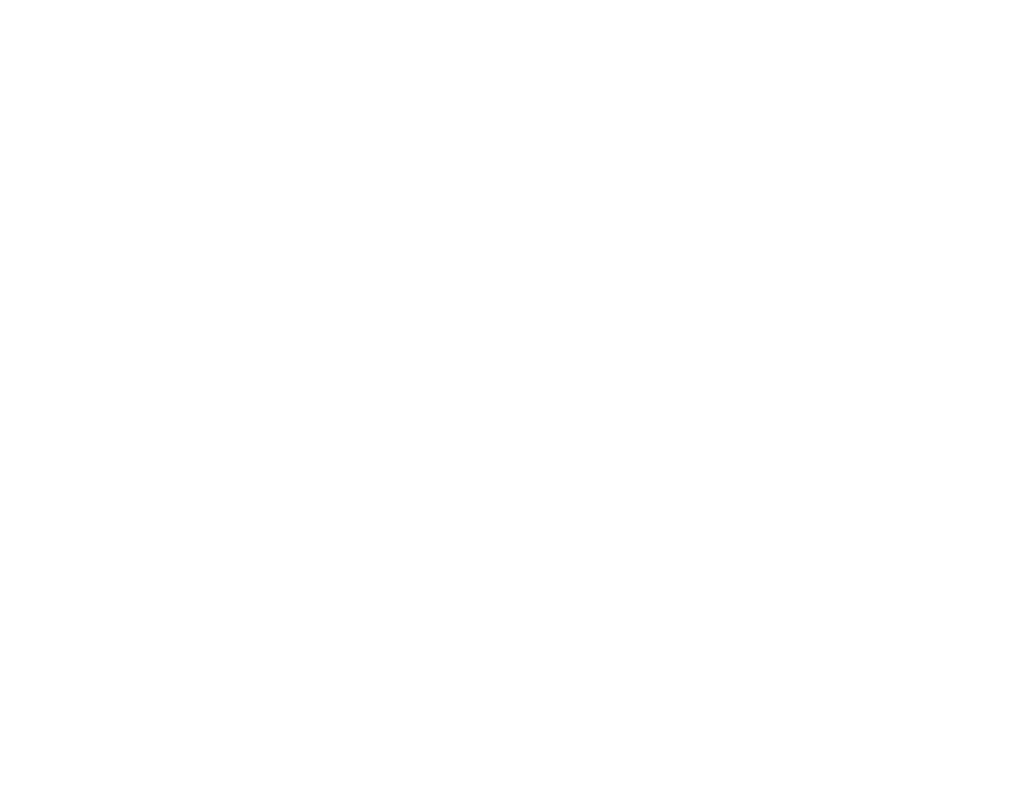
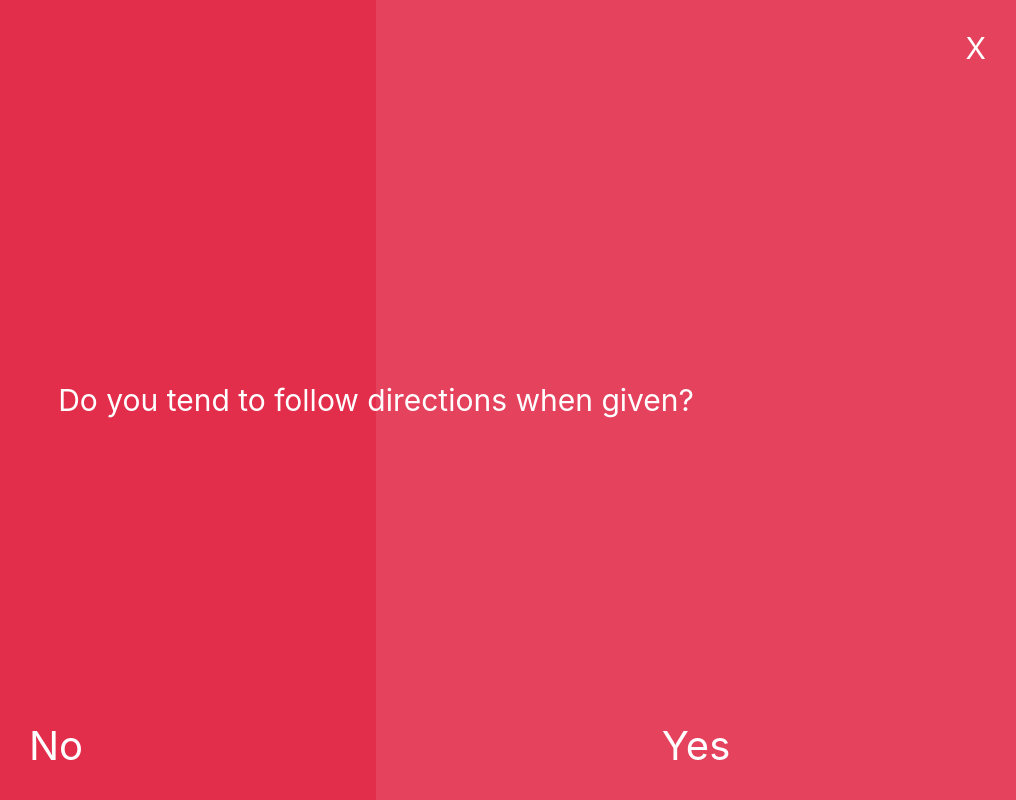
Before and after one commit to okpalaChidiebere/reactnd-mastering-web-animations, a React (Create React App) app: page /animatedQuestionnaire in a window 1280 px wide. Before the commit this address had no page. Shown: the whole page, without its empty margins (264-1280 px from the left). Built offline with nearby package versions, Linux system fonts and the light colour scheme.

Commit message:
Animated Questionare with options

```diff
--- a/src/App.js
+++ b/src/App.js
@@ -1,5 +1,11 @@
-import { BrowserRouter as Router, Route, Routes } from "react-router-dom";
+import {
+  BrowserRouter as Router,
+  Route,
+  Routes,
+  Navigate,
+} from "react-router-dom";
 import Home from "./components/Home";
+import AnimatedQuestionnaire from "./components/AnimatedQuestionnaire";
 import styles from "./css/App.module.css";
 
 function App() {
@@ -8,7 +14,12 @@
       <div className={styles.App}>
         <Routes>
           {/* <Route element={Layout}> */}
-          <Route path="/" element={<Home />} />
+          <Route path="/" element={<Navigate to="/animatedQuestionnaire" />} />
+          <Route path="home" element={<Home />} />
+          <Route
+            path="animatedQuestionnaire"
+            element={<AnimatedQuestionnaire />}
+          />
           {/* </Route> */}
         </Routes>
       </div>
--- /dev/null
+++ b/src/components/AnimatedQuestionnaire.js
@@ -0,0 +1,165 @@
+import { useCallback, useMemo, useRef, useState } from "react";
+import styles from "../css/styles.module.css";
+
+const initialState = {
+  index: 0, // our active index which we'll default to 0
+  questions: [
+    "Do you tend to follow directions when given?",
+    "Are you comfortable with the idea of standing and doing light physical activity most of the day?",
+    "Would you enjoy making sure your customers leave happy?",
+    "Are you willing to work nights and weekends (and possibly holidays)?",
+  ],
+};
+const { innerWidth: width } = window;
+
+export default function AnimatedQuestionnaire() {
+  const [state, setState] = useState(initialState);
+  const currentQuestionRef = useRef(null);
+  const nextQuestionRef = useRef(null);
+  const progressBarRef = useRef(null);
+
+  const { questions, index } = state;
+  const {
+    absoluteFill,
+    bar,
+    container,
+    close,
+    closeText,
+    option,
+    optionText,
+    overlay,
+    progress,
+    questionText,
+    yes,
+  } = styles;
+
+  /**
+   * we will render the question at index 0 at the first question,
+   * and the second question (index 1) that will sit offscreen that
+   * can translate in at thesame time we translate out the first question
+   * */
+  const question = useMemo(() => questions[index], [index, questions]);
+  const nextQuestion = useMemo(() => {
+    //if the next question is inside our array, we get the next question
+    if (index + 1 < questions.length) return questions[index + 1];
+    return null;
+  }, [index, questions]);
+
+  // translate the next question way off the screen to the right
+  const nextStyle = useMemo(
+    () => ({ transform: `translateX(${width}px)` }),
+    []
+  );
+
+  const reset = useCallback(() => {
+    progressBarRef.current.style.width = "0%"; //reset the bar
+    setState((currState) => ({
+      ...currState,
+      index: 0,
+    }));
+  }, []);
+
+  const handleAnswer = useCallback(async () => {
+    // we want the animation to properties to not be retained (reset back to original value) so we will leave the default `fill` config value which is "none"
+    // so we can prepare for new animations for the next question properly
+    const config = { duration: 400, fill: "forwards" };
+    const howFar = invlerp(0, questions.length, index + 1);
+
+    const questionAnimation = new Animation(
+      new KeyframeEffect(
+        currentQuestionRef.current,
+        { transform: [`translateX(${-width}px)`] },
+        config
+      ),
+      document.timeline
+    );
+
+    const nextQuestionAnimation = new Animation(
+      new KeyframeEffect(
+        nextQuestionRef.current,
+        { transform: [`translateX(${0}px)`] },
+        config
+      ),
+      document.timeline
+    );
+
+    const progressBarAnimation = new Animation(
+      new KeyframeEffect(
+        progressBarRef.current,
+        { width: `${howFar * 100}%` },
+        { ...config, composite: "replace" }
+      ),
+      document.timeline
+    );
+
+    // parallel animations
+    questionAnimation.play();
+    nextQuestionAnimation.play();
+    progressBarAnimation.play();
+
+    // wait for all the animations to finish
+    await Promise.all([
+      questionAnimation.finished,
+      nextQuestionAnimation.finished,
+      progressBarAnimation.finished,
+    ]);
+
+    /** reset animations properly */
+    nextQuestionAnimation.commitStyles();
+    questionAnimation.commitStyles();
+    progressBarAnimation.commitStyles();
+
+    /** reset animations properly */
+    questionAnimation.cancel();
+    nextQuestionAnimation.cancel();
+    progressBarAnimation.cancel();
+
+    // update state
+    setState((currState) => ({
+      ...currState,
+      index: currState.index + 1, //this causes the next question to be the main question and we have new next question
+    }));
+  }, [questions.length, index]);
+  return (
+    <div className={container}>
+      <div className={[absoluteFill, overlay].join(" ")}>
+        <span
+          ref={currentQuestionRef}
+          /**
+           * It is key is IMPORTANT to add so that react can properly re-render the question
+           * to avoid unnecessary flashes as you update the question */
+          key={question}
+          className={questionText}
+        >
+          {question}
+        </span>
+        <span
+          ref={nextQuestionRef}
+          className={questionText}
+          style={nextStyle}
+          /**
+           * It is key is IMPORTANT to add so that react can properly re-render the question
+           * to avoid unnecessary flashes as you update the question */
+          key={nextQuestion}
+        >
+          {nextQuestion}
+        </span>
+      </div>
+      <div className={progress}>
+        <div ref={progressBarRef} className={bar} />
+      </div>
+      <div onClick={handleAnswer} className={option}>
+        <span className={optionText}>No</span>
+      </div>
+      <div onClick={handleAnswer} className={[option, yes].join(" ")}>
+        <span className={optionText}>Yes</span>
+      </div>
+      <div className={close} onClick={reset}>
+        <span className={closeText}>X</span>
+      </div>
+    </div>
+  );
+}
+
+const clamp = (a, min = 0, max = 1) => Math.min(max, Math.max(min, a));
+const invlerp = (x, y, a) => clamp((a - x) / (y - x));
--- a/src/css/App.module.css
+++ b/src/css/App.module.css
@@ -2,5 +2,5 @@
   display: flex;
   flex: 1;
   margin: 0 auto;
-  padding: 0 1em;
+  padding: 0 auto;
 }
--- /dev/null
+++ b/src/css/styles.module.css
@@ -0,0 +1,93 @@
+.container {
+  flex: 1;
+  min-height: 100vh;
+  display: flex;
+  flex-direction: row; /** this will allow us to lay our buttons out on the left and right sides */
+  justify-content: center;
+  align-items: stretch;
+  overflow: hidden;
+  background-color: #e22d4b;
+}
+
+.absoluteFill {
+  position: absolute;
+  left: 0;
+  right: 0;
+  top: 0;
+  bottom: 0;
+}
+
+.option {
+  display: flex;
+  flex: 1; /* we want the button stretch the entire screen */
+  flex-direction: column;
+  justify-content: flex-end; /* we want our content to be at the end */
+  align-items: center; /* we want our content to be centered inside */
+  z-index: 1;
+  cursor: pointer;
+}
+
+/* activeOpacity of 0.7 when the button is clicked */
+.option:active {
+  opacity: 0.7;
+}
+
+.yes {
+  /* we want to distinguish between the yes and no button */
+  background-color: rgba(255, 255, 255, 0.1);
+}
+
+.optionText {
+  font-size: 40px;
+  color: #fff;
+  margin-bottom: 30px;
+}
+
+.overlay {
+  display: flex;
+  /**
+    * we want to center our question in the middle of the screen and they have to be on thesame plane
+    * This means; as we animate the next question in; it needs to be in exact same stop that the question
+    *  being animated out left. To achieve this; we have to do some absolute positioning (look at styles.questionText) to make the items
+    * flow correctly
+    */
+  align-items: center;
+  justify-content: center;
+  z-index: 0;
+  overflow: hidden; /* we want the next question to be hidden off the screen*/
+}
+
+.questionText {
+  font-size: 30px;
+  color: #fff;
+  text-align: center;
+  position: absolute; /* We want the layout of the questions to be independent so that we can position then how we fill */
+  padding: 0px 5px;
+}
+
+.progress {
+  position: absolute;
+  left: 0px;
+  bottom: 0px;
+  right: 0px;
+  height: 10px;
+}
+
+.bar {
+  height: 100%;
+  background-color: #fff;
+  width: 0%; /* the bar will be at 0 from the start until the user starts answering questions */
+}
+
+.close {
+  position: absolute;
+  top: 30px;
+  right: 30px;
+  background-color: transparent;
+  z-index: 2;
+  cursor: pointer;
+}
+.closeText {
+  font-size: 30px;
+  color: #fff;
+}
```
